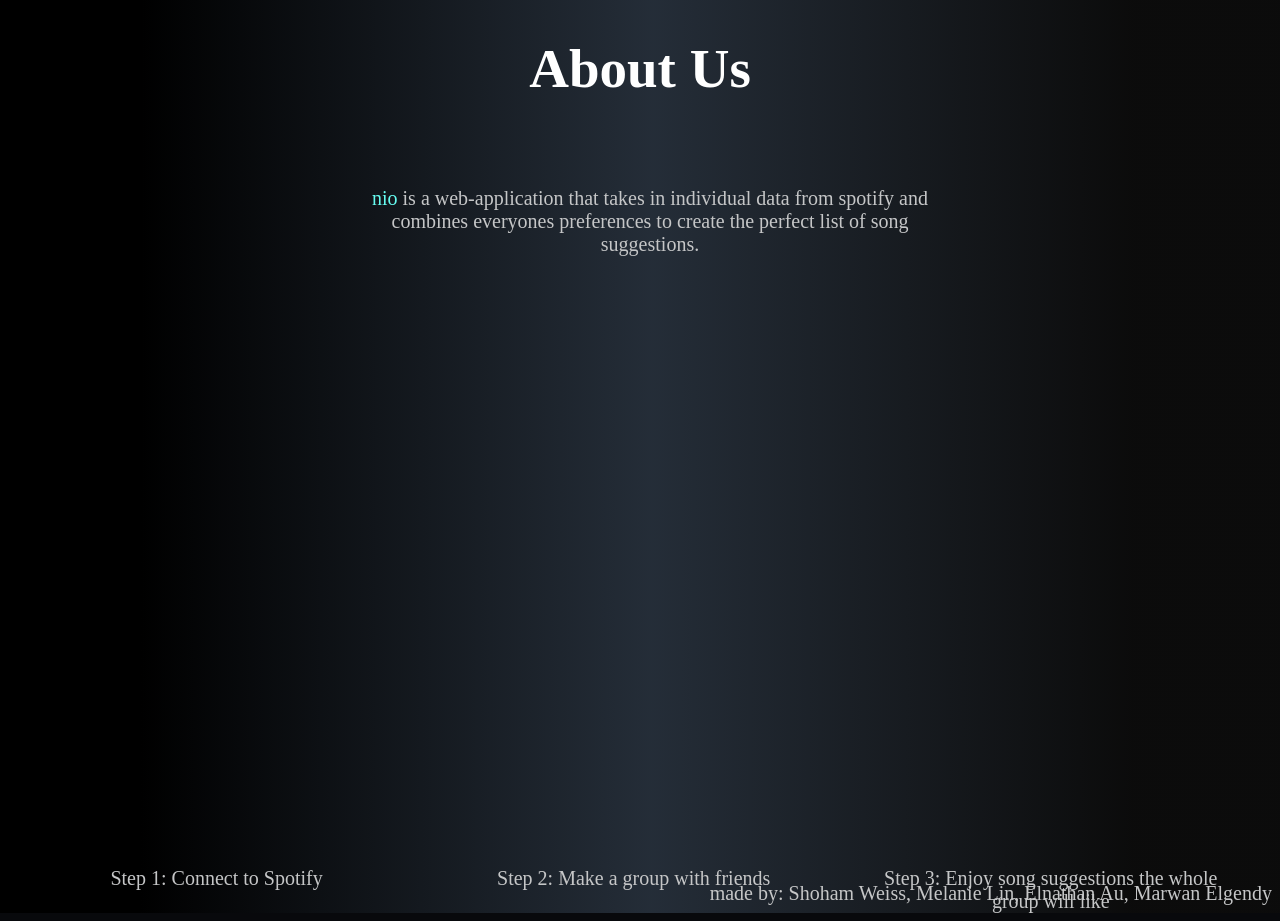
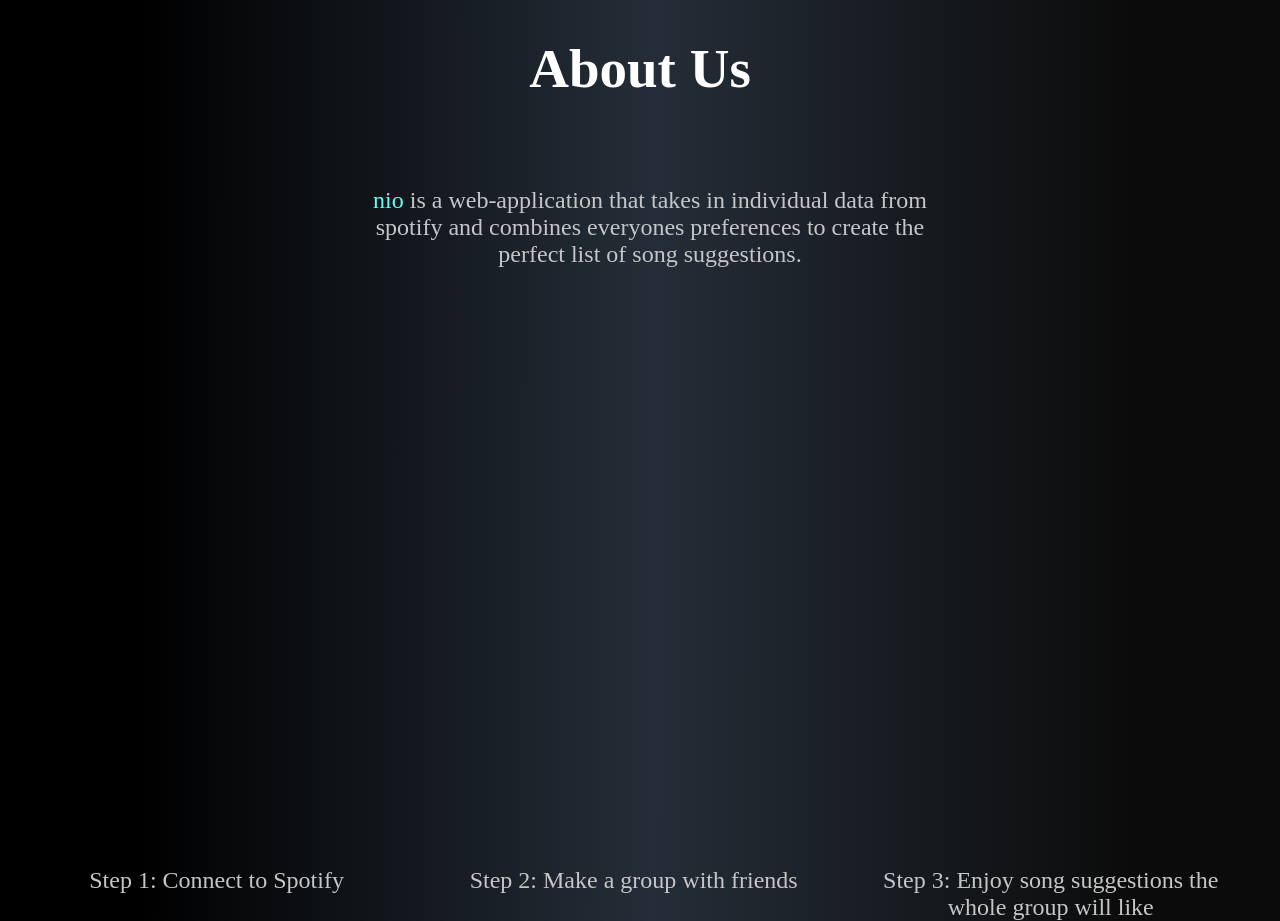
Before and after one commit to elnathanau1/CS411Project, a Django app: page /about_us/ in a window 1280 px wide. Shown: the part 68-989 px from the top of the page. Run offline with Django 3.2, Linux system fonts and the light colour scheme; parts of the project's set-up code (start-up, migrations or seed data) failed here and were passed over.

Commit message:
about us

```diff
--- a/django/spotifyapp_1/static/css/style3.css
+++ b/django/spotifyapp_1/static/css/style3.css
@@ -116,6 +116,7 @@ ul li a:focus{
 }
 
 .center {
+  font-size: 3vh;
   word-wrap: break-word;
   text-align: center;
   display: block;
@@ -171,7 +172,7 @@ ul li a:focus{
 p2 {
   top: 0px;
   color: #c5c6c7;
-  font-size: 20px;
+  font-size: 3vh;
   text-align: center;
 }
 /* home */
--- a/django/spotifyapp_1/templates/about_us.html
+++ b/django/spotifyapp_1/templates/about_us.html
@@ -12,20 +12,15 @@
 		</div>
 	</div>
 	<div class="row2">
-		<div class="column">
+		<div class="column" style="height:0">
 			<p2>Step 1: Connect to Spotify</p2>
 		</div>
-		<div class="column">
+		<div class="column" style="height:0">
 			<p2>Step 2: Make a group with friends</p2>
 		</div>
-		<div class="column">
+		<div class="column" style="height:0">
 			<p2>Step 3: Enjoy song suggestions the whole group will like</p2>
 		</div>
 	</div>
-	<footer>
-		<p3>
-			made by: Shoham Weiss, Melanie Lin, Elnathan Au, Marwan Elgendy
-		</p3>
-	</footer>
 
 {% endblock %}
--- a/django/spotifyapp_1/templates/group_view.html
+++ b/django/spotifyapp_1/templates/group_view.html
@@ -14,7 +14,7 @@
       <th>Members</th>
     </tr>
   </table>
-  <object width="700" height="60%" data="{% static 'spotifyapp_1/test.html' %}">
+  <object width="700" height="450vh" data="{% static 'spotifyapp_1/test.html' %}">
     Applet broke.
   </object>
 </div>
```
